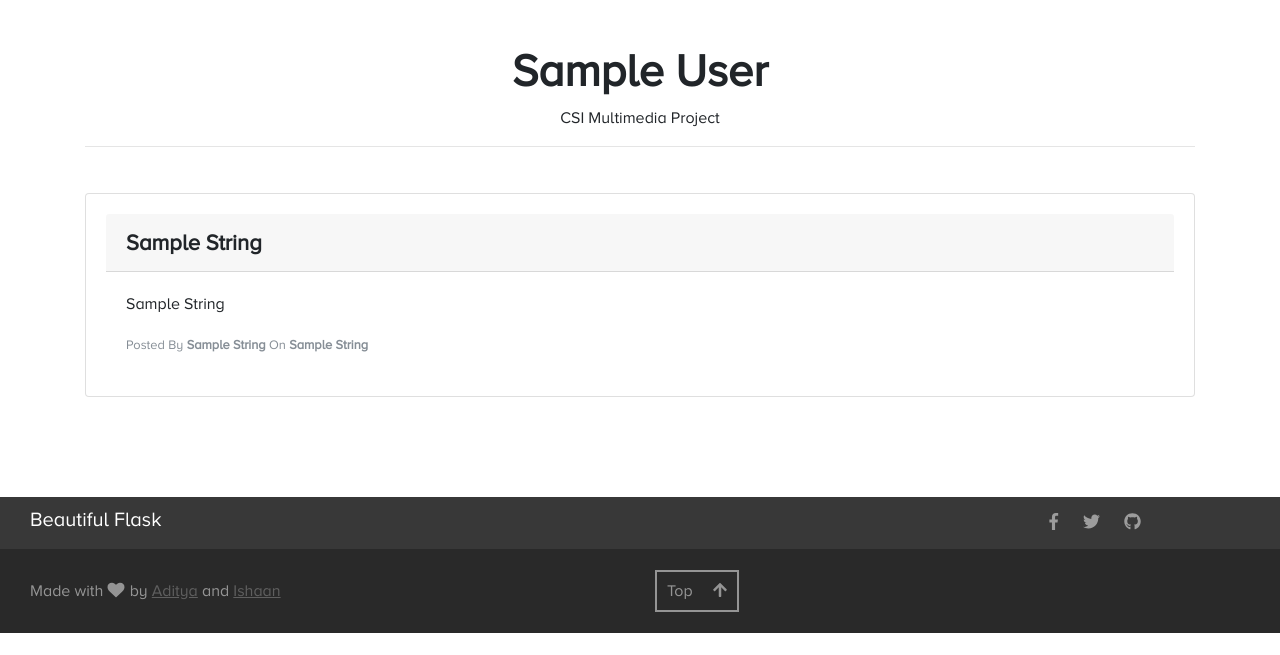
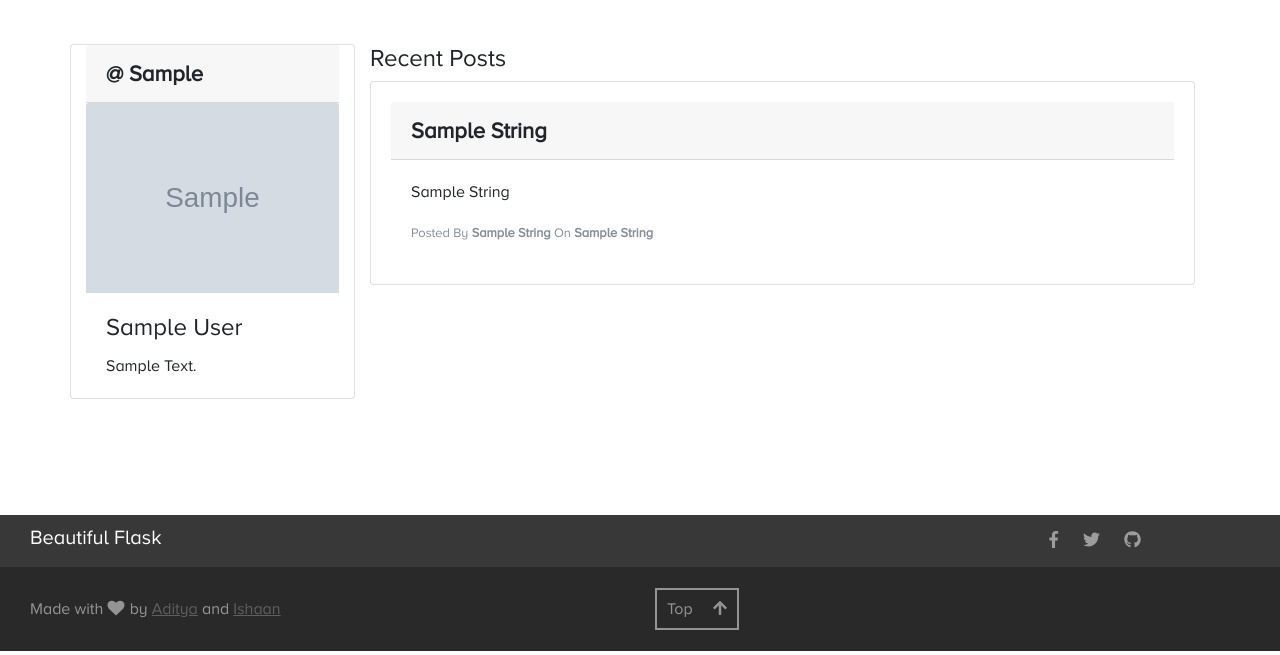
Before and after one commit to nzec/beautiful-flask, a Flask app: template templates/user-home.html in a window 1280 px wide. Shown: the part 56-711 px from the top of the page. Run offline with Flask 2, Linux system fonts and the light colour scheme; the template is opened without the code that fills it: most values are stand-ins (such as "Sample title", 1, 10 or a date in 2020); grey boxes marked "Sample" are stand-in pictures; some libraries are stand-ins or nearby versions; some web fonts are replaced.

Commit message:
Update user-home.html

```diff
--- a/templates/user-home.html
+++ b/templates/user-home.html
@@ -5,14 +5,18 @@
 {% endblock %}
 
 {% block content %}
-<div class="container hero">
-	<h1 class="text-center">{{ full_name }}</h1>
-	<p>CSI Multimedia Project</p>
-	<hr>
+	<div class="container">
+		<div class="row">
+			<div class="col-3 card mb-3 card-user">
+				<div class="card-header">@ {{ user_name }}</div>
+  				<img class="card-img-top" src="{{ photo }}" alt="Image">
+				<div class="card-body">
+					<h4 class="card-title">{{ full_name }}</h4>
+					<p class="card-text">{{ bio }}</p>
 				</div>
-
-
-	<div class="container">
+			</div>
+			<div class="col-9">
+				<h4>Recent Posts</h4>
 				{% for post in post_content %}
 				<a href = "/{{ post.find('div',{'id':'author'}).string }}/{{ post.title.string }}">
 					<div class="card" style="width: 100%">
@@ -32,4 +36,6 @@
 				</a>
 				{% endfor %}
 			</div>
+		</div>
+</div>
 {% endblock %}
```
Lines whose indentation alone changed are shown as unchanged.
